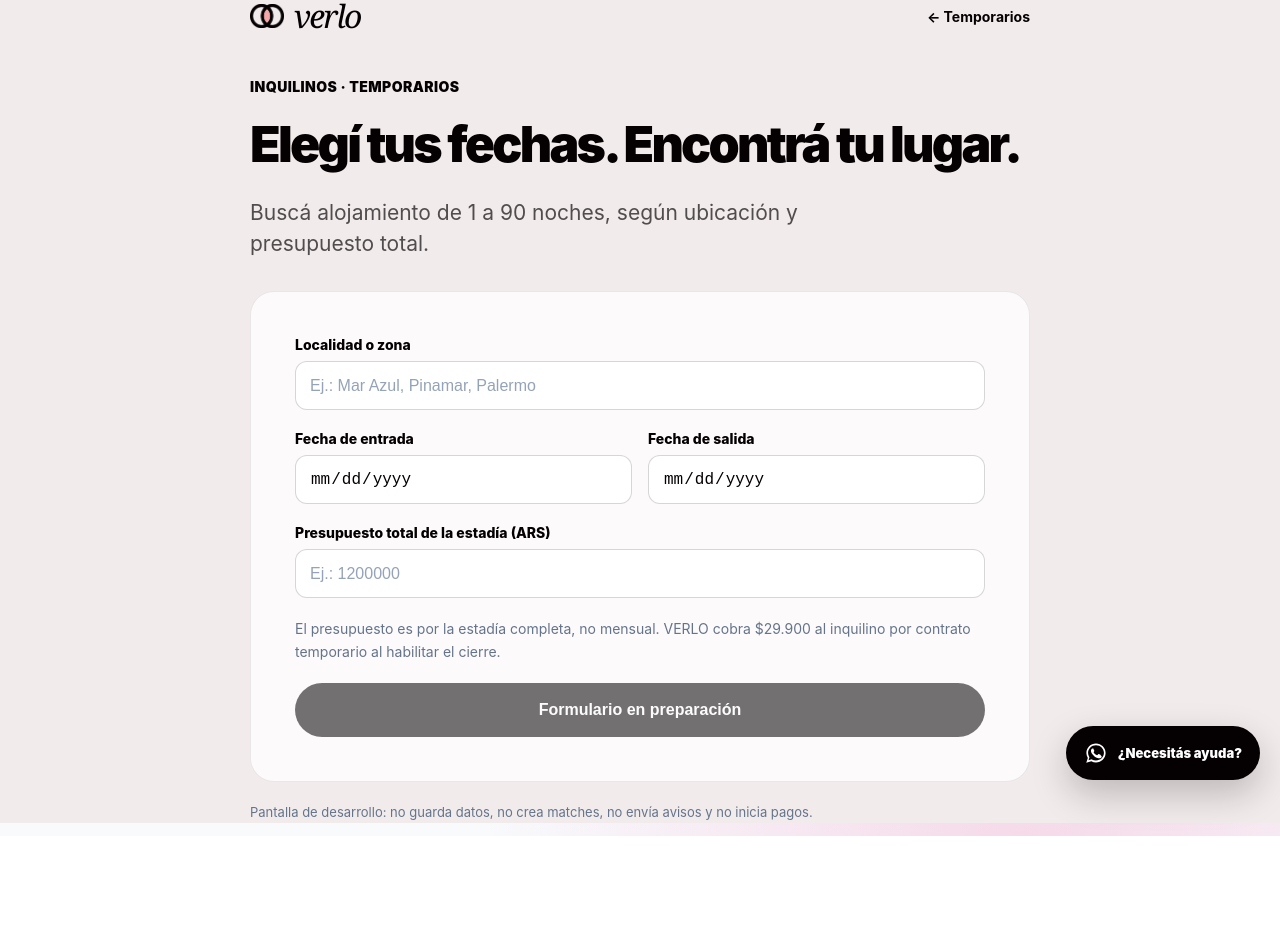
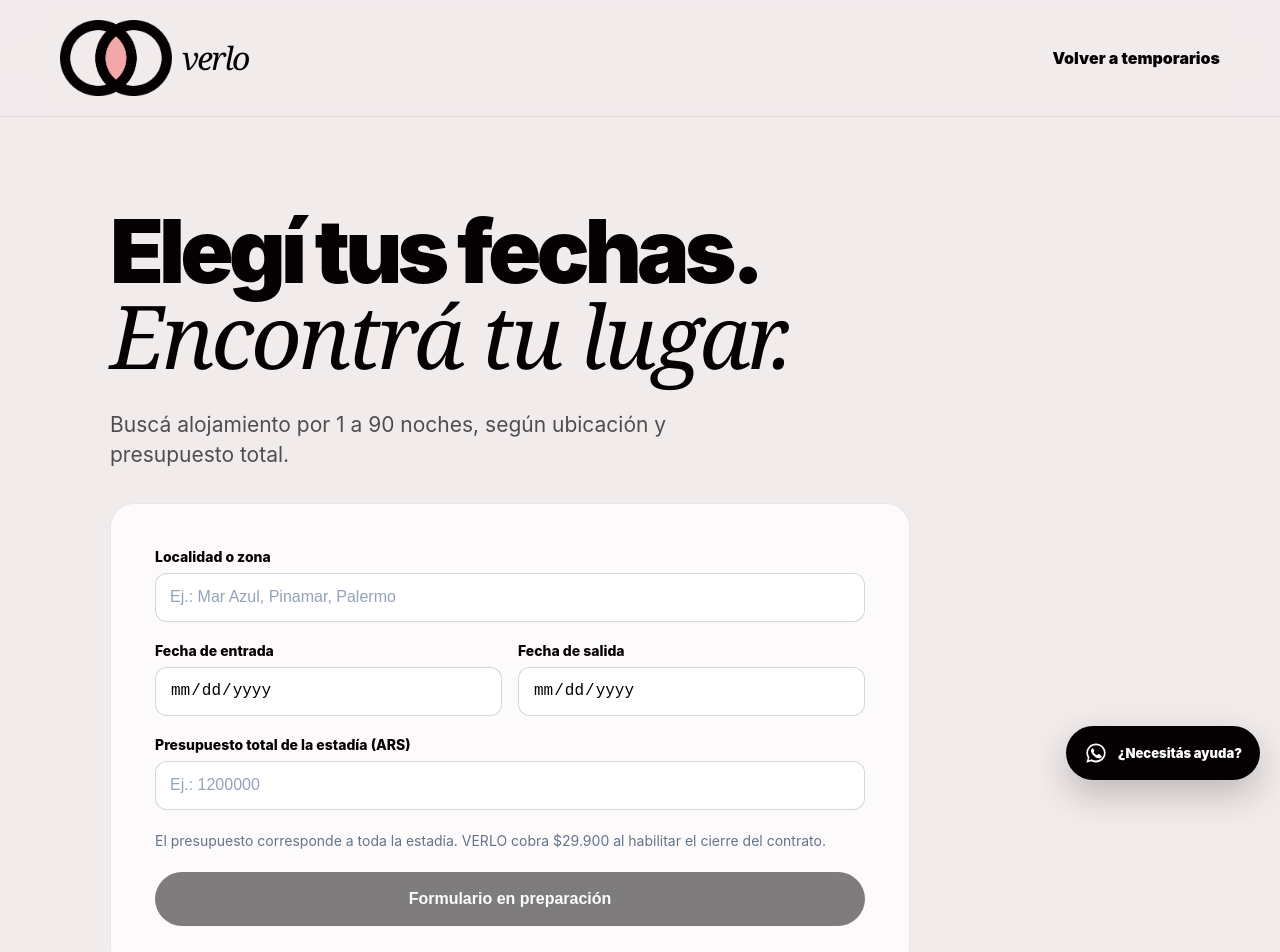
Before and after one commit to rentverlo-dotcom/verlo, a Next.js app: page /temporarios/buscar in a window 1280 px wide. Shown: the top 952 px of the page. Before the commit the page ends 836 px from the top, so only its background shows below. Built offline with nearby package versions, Linux system fonts and the light colour scheme; no server answers.

Commit message:
style(temporarios): match live VERLO typography logo and background

```diff
--- a/app/temporarios/buscar/page.tsx
+++ b/app/temporarios/buscar/page.tsx
@@ -1,43 +1,28 @@
 import type { Metadata } from "next"
 import Link from "next/link"
 import VerloBrand from "@/components/VerloBrand"
-import {shell,container,panel,eyebrow,heading,subtitle,field,fieldLabel,button} from "../brand"
-
-export const metadata: Metadata = {
-  title: "Buscar alquiler temporario | VERLO",
-  description: "Buscá alquileres temporarios por fechas y presupuesto.",
-  robots: {index:false,follow:false},
-}
-
+import { shell, container, nav, navInner, hero, heading, script, subtitle, panel, field, fieldLabel, button } from "../brand"
+export const metadata: Metadata = { title: "Buscar alquiler temporario | VERLO", robots: { index: false, follow: false } }
 export default function BuscarTemporarioPage() {
-  return (
-    <main style={shell}>
-      <div style={{...container,maxWidth:780}}>
-        <nav style={{display:"flex",alignItems:"center",justifyContent:"space-between",gap:16,marginBottom:44,flexWrap:"wrap"}}>
-          <VerloBrand />
-          <Link href="/temporarios" style={{color:"#050002",fontSize:14,fontWeight:700}}>← Temporarios</Link>
-        </nav>
-        <p style={eyebrow}>INQUILINOS · TEMPORARIOS</p>
-        <h1 style={{...heading,fontSize:"clamp(34px,5vw,50px)"}}>Elegí tus fechas. Encontrá tu lugar.</h1>
-        <p style={subtitle}>Buscá alojamiento de 1 a 90 noches, según ubicación y presupuesto total.</p>
-        <section style={{...panel,marginTop:32}}>
-          <div style={{display:"grid",gap:20}}>
-            <label style={fieldLabel}>Localidad o zona
-              <input type="text" placeholder="Ej.: Mar Azul, Pinamar, Palermo" disabled style={field}/>
-            </label>
-            <div style={{display:"grid",gridTemplateColumns:"repeat(auto-fit,minmax(190px,1fr))",gap:16}}>
-              <label style={fieldLabel}>Fecha de entrada<input type="date" disabled style={field}/></label>
-              <label style={fieldLabel}>Fecha de salida<input type="date" disabled style={field}/></label>
+  return <main style={shell}>
+    <header style={nav}><div style={navInner}><VerloBrand width={112} /><Link href="/temporarios" style={{ fontWeight: 900 }}>Volver a temporarios</Link></div></header>
+    <div style={{ ...container, maxWidth: 1060 }}>
+      <section style={{ ...hero, paddingBottom: 32 }}>
+        <h1 style={{ ...heading, fontSize: "clamp(52px,7vw,88px)" }}>Elegí tus fechas.<br /><em style={script}>Encontrá tu lugar.</em></h1>
+        <p style={subtitle}>Buscá alojamiento por 1 a 90 noches, según ubicación y presupuesto total.</p>
+      </section>
+      <section style={{ ...panel, marginBottom: 70, maxWidth: 800 }}>
+        <div style={{ display: "grid", gap: 20 }}>
+          <label style={fieldLabel}>Localidad o zona<input disabled style={field} placeholder="Ej.: Mar Azul, Pinamar, Palermo" /></label>
+          <div style={{ display: "grid", gridTemplateColumns: "repeat(auto-fit,minmax(180px,1fr))", gap: 16 }}>
+            <label style={fieldLabel}>Fecha de entrada<input type="date" disabled style={field} /></label>
+            <label style={fieldLabel}>Fecha de salida<input type="date" disabled style={field} /></label>
           </div>
-            <label style={fieldLabel}>Presupuesto total de la estadía (ARS)
-              <input type="number" min="1" placeholder="Ej.: 1200000" disabled style={field}/>
-            </label>
-            <p style={{fontSize:14,margin:0}}>El presupuesto es por la estadía completa, no mensual. VERLO cobra $29.900 al inquilino por contrato temporario al habilitar el cierre.</p>
-            <button type="button" disabled style={{...button,border:0,opacity:0.55,cursor:"not-allowed"}}>Formulario en preparación</button>
+          <label style={fieldLabel}>Presupuesto total de la estadía (ARS)<input type="number" disabled style={field} placeholder="Ej.: 1200000" /></label>
+          <p style={{ margin: 0, fontSize: 14 }}>El presupuesto corresponde a toda la estadía. VERLO cobra $29.900 al habilitar el cierre del contrato.</p>
+          <button disabled style={{ ...button, opacity: .5, cursor: "not-allowed" }}>Formulario en preparación</button>
         </div>
       </section>
-        <p style={{fontSize:13,marginTop:20}}>Pantalla de desarrollo: no guarda datos, no crea matches, no envía avisos y no inicia pagos.</p>
     </div>
   </main>
-  )
 }
```
Lines whose indentation alone changed are shown as unchanged.
